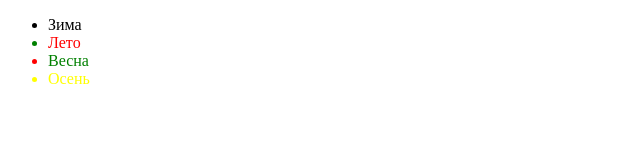
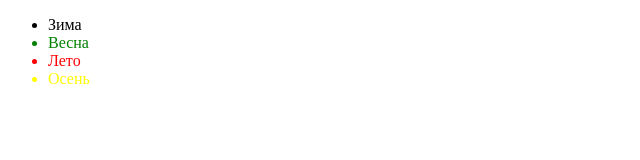
Before and after one commit to Vitekk37/html-classes, a plain HTML site: page hard-task9/hard-task9.html in a window 1280 px wide. Shown: the full height of the page, 0-640 px from the left. Drawn offline with Linux system fonts and the light colour scheme.

Commit message:
delete span

```diff
--- a/hard-task9/hard-task9.html
+++ b/hard-task9/hard-task9.html
@@ -9,9 +9,9 @@
 <body>
     <ul>
         <li>Зима</li>
-        <li><span class="summer">Лето</span></li>
-        <li><span class="spring">Весна</span></li>
-        <li><span class="autumn">Осень</span></li>
+        <li>Весна</li>
+        <li>Лето</li>
+        <li>Осень</li>
     </ul>
 </body>
 </html>
--- a/hard-task9/style.css
+++ b/hard-task9/style.css
@@ -1,15 +1,3 @@
-.spring{
-    color: green;
-}
-
-.summer{
-    color: red;
-}
-
-.autumn{
-    color: yellow;
-}
-
 li:nth-child(2){
     color: green;
 }
```
